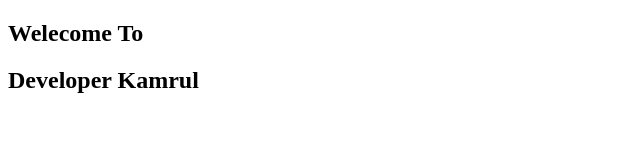
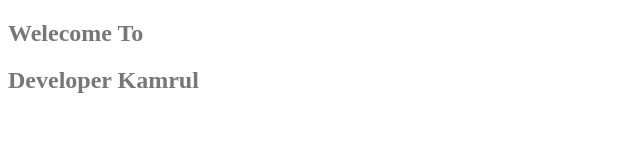
Before and after one commit to KamrulHasan11/developerkamrul, a plain HTML site: page index.html in a window 1280 px wide. Shown: the whole page, without its empty margins (0-640 px from the left). Drawn offline with Linux system fonts and the light colour scheme.

Commit message:
added css file

```diff
--- a/index.html
+++ b/index.html
@@ -4,6 +4,7 @@
     <meta charset="UTF-8">
     <meta name="viewport" content="width=device-width, initial-scale=1.0">
     <title>Developer Kamrul</title>
+    <link rel="stylesheet" href="style.css">
 </head>
 <body>
     <h2>Welecome To</h2>
--- /dev/null
+++ b/style.css
@@ -0,0 +1,3 @@
+h2{
+    color: #777777;
+}
```
